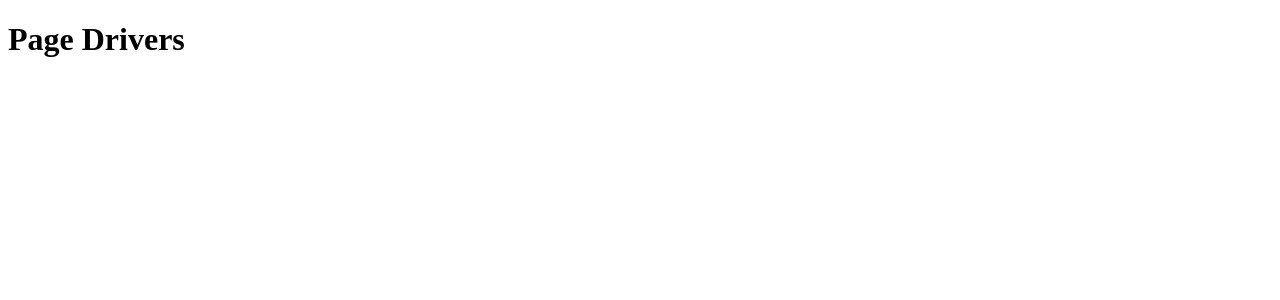
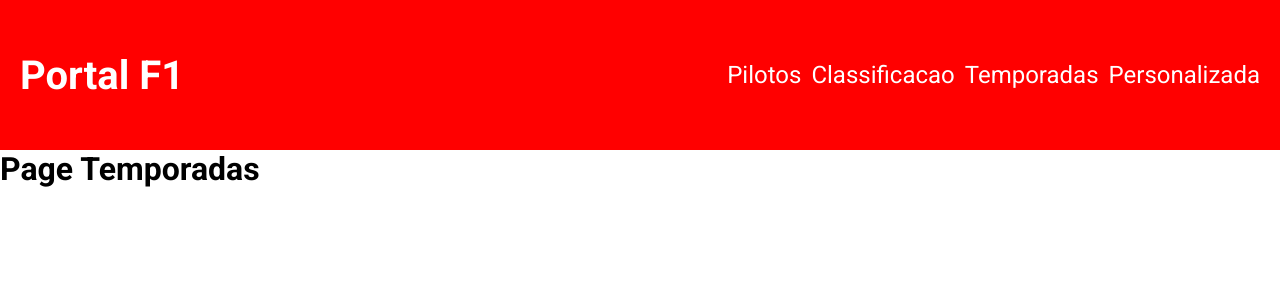
Before and after one commit to wilian-tavares/Portal-F1, a React (Create React App) app: page /seassons in a window 1280 px wide. Shown: the top 300 px of the page. Built offline with nearby package versions, Linux system fonts and the light colour scheme.

Commit message:
FEAT: create component Header

```diff
--- a/public/index.html
+++ b/public/index.html
@@ -10,20 +10,15 @@
       content="Web site created using create-react-app"
     />
     <link rel="apple-touch-icon" href="%PUBLIC_URL%/logo192.png" />
-    <!--
-      manifest.json provides metadata used when your web app is installed on a
-      user's mobile device or desktop. See https://developers.google.com/web/fundamentals/web-app-manifest/
-    -->
+
     <link rel="manifest" href="%PUBLIC_URL%/manifest.json" />
-    <!--
-      Notice the use of %PUBLIC_URL% in the tags above.
-      It will be replaced with the URL of the `public` folder during the build.
-      Only files inside the `public` folder can be referenced from the HTML.
 
-      Unlike "/favicon.ico" or "favicon.ico", "%PUBLIC_URL%/favicon.ico" will
-      work correctly both with client-side routing and a non-root public URL.
-      Learn how to configure a non-root public URL by running `npm run build`.
-    -->
+
+    <!--FONTS GOOGLE ROBOTO -->
+    <link rel="preconnect" href="https://fonts.googleapis.com">
+    <link rel="preconnect" href="https://fonts.gstatic.com" crossorigin>
+    <link href="https://fonts.googleapis.com/css2?family=Roboto:wght@100;400;700&display=swap" rel="stylesheet">
+
     <title>Portal-F1</title>
   </head>
   <body>
--- a/src/App.js
+++ b/src/App.js
@@ -1,11 +1,13 @@
 //import './global.css';
 
+import styles from './styles/global.module.scss'
 import RoutesApp from "./routes";
 
 
 function App() {
   return (
-    <div className="App">
+    <div className={styles.app}>
+
       <RoutesApp />
     </div>
   );
--- /dev/null
+++ b/src/components/Header/header.module.scss
@@ -0,0 +1,36 @@
+.containerHeader {
+    display: flex;
+    justify-content: space-between;
+    align-items: center;
+    height: 150px;
+
+    background-color: red;
+
+    .logo {
+        font-size: 40px;
+        font-weight: 700;
+        color: var(--white);
+        margin-left: 20px;
+    }
+
+    nav ul {
+        display: flex;
+        margin-right: 20px;
+
+        li{
+            margin-left: 10px;
+            font-size: 24px;
+            font-weight: 400;
+
+            a{
+                color: var(--white);
+                &:hover {
+                    color: var(--black);
+
+                    transition: 0.3s;
+                }
+            }
+        }
+
+    }
+}
--- /dev/null
+++ b/src/components/Header/index.js
@@ -0,0 +1,43 @@
+
+import { Link } from 'react-router-dom';
+import styles from './header.module.scss'
+
+export default function Header() {
+
+    return(
+         <div className={styles.containerHeader}>
+             <Link to='/'>
+                <h1 className={styles.logo}>Portal F1</h1>
+             </Link>
+
+
+
+            <nav>
+                <ul>
+                    <li>
+                        <Link to='/drivers'>Pilotos</Link>
+
+                    </li>
+
+
+
+                    <li>
+                        <Link to='/classificacao' >Classificacao</Link>
+
+                    </li>
+
+                    <li>
+                        <Link to='/seassons' >Temporadas</Link>
+
+                    </li>
+
+                    <li>
+                        <Link to='/personalizada' >Personalizada</Link>
+
+                    </li>
+                </ul>
+            </nav>
+
+        </div>
+    )
+}
--- a/src/pages/Personalizada/index.js
+++ b/src/pages/Personalizada/index.js
@@ -2,7 +2,7 @@
 export default function Personalizada() {
     return(
         <div>
-            <h1>Page Drivers</h1>
+            <h1>Page Personalizada</h1>
         </div>
     )
 }
--- a/src/pages/Seassons/index.js
+++ b/src/pages/Seassons/index.js
@@ -2,7 +2,7 @@
 export default function Seassons() {
     return(
         <div>
-            <h1>Page Drivers</h1>
+            <h1>Page Temporadas</h1>
         </div>
     )
 }
--- a/src/routes.js
+++ b/src/routes.js
@@ -8,10 +8,12 @@ import Classificacao from './pages/Classificacao';
 import Personalizada from './pages/Personalizada';
 import Seassons from './pages/Seassons';
 import Error from './pages/Error';
+import Header from './components/Header';
 
 export default function RoutesApp() {
     return(
         <BrowserRouter>
+        <Header />
             <Routes>
                 <Route path='/' element={ <Home />} />
                 <Route path='/drivers' element={ <Drivers />} />
--- /dev/null
+++ b/src/styles/global.module.scss
@@ -0,0 +1,15 @@
+* {
+    padding: 0;
+    margin: 0;
+    list-style-type: none;
+    box-sizing: border-box;
+    font-family: 'Roboto';
+    text-decoration: none;
+}
+
+:root {
+    --headerColor: #E10600;
+    --white: #FFFFFF;
+    --divisor: #CCCCCC;
+    --black: #000000;
+}
```
